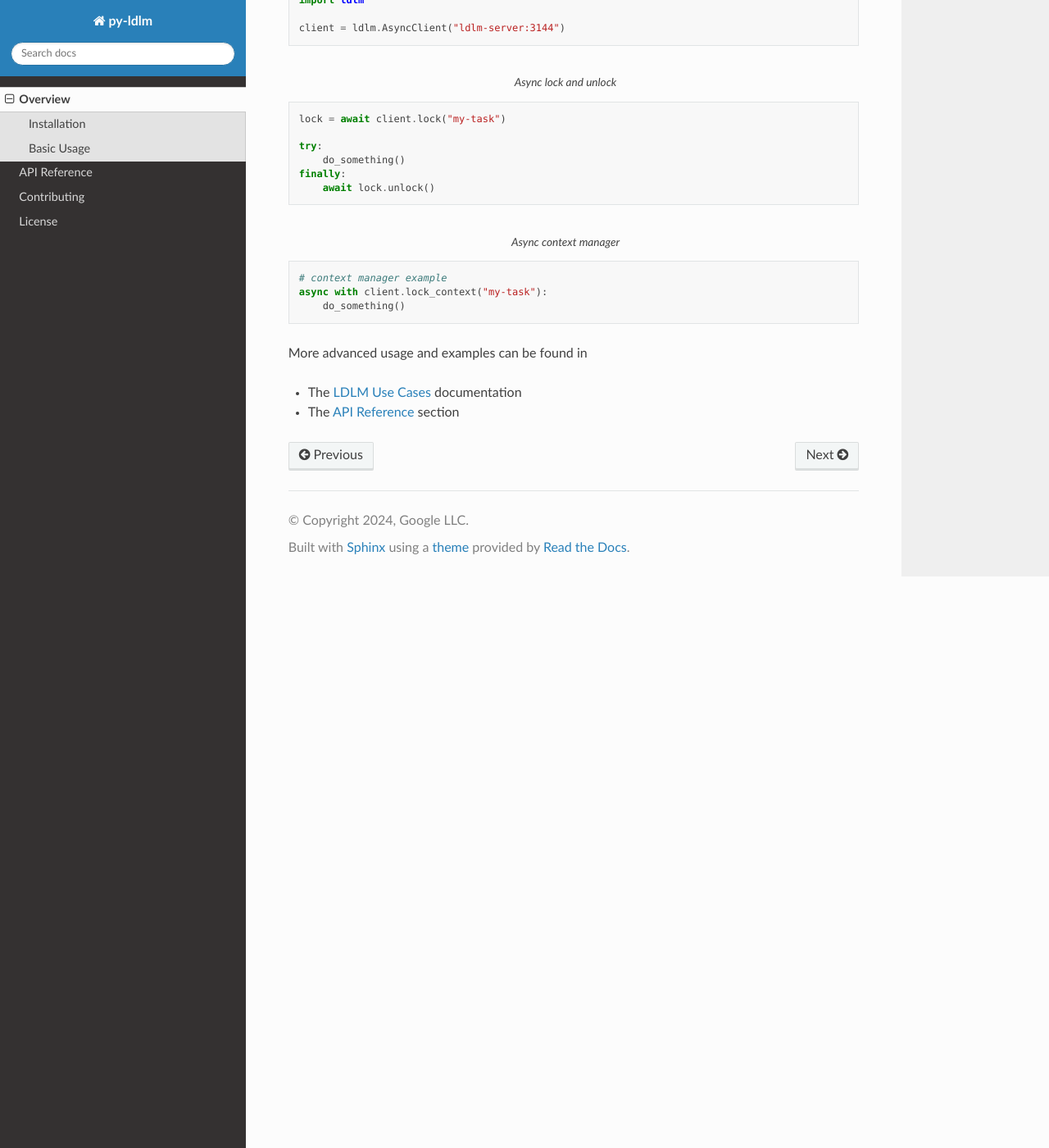
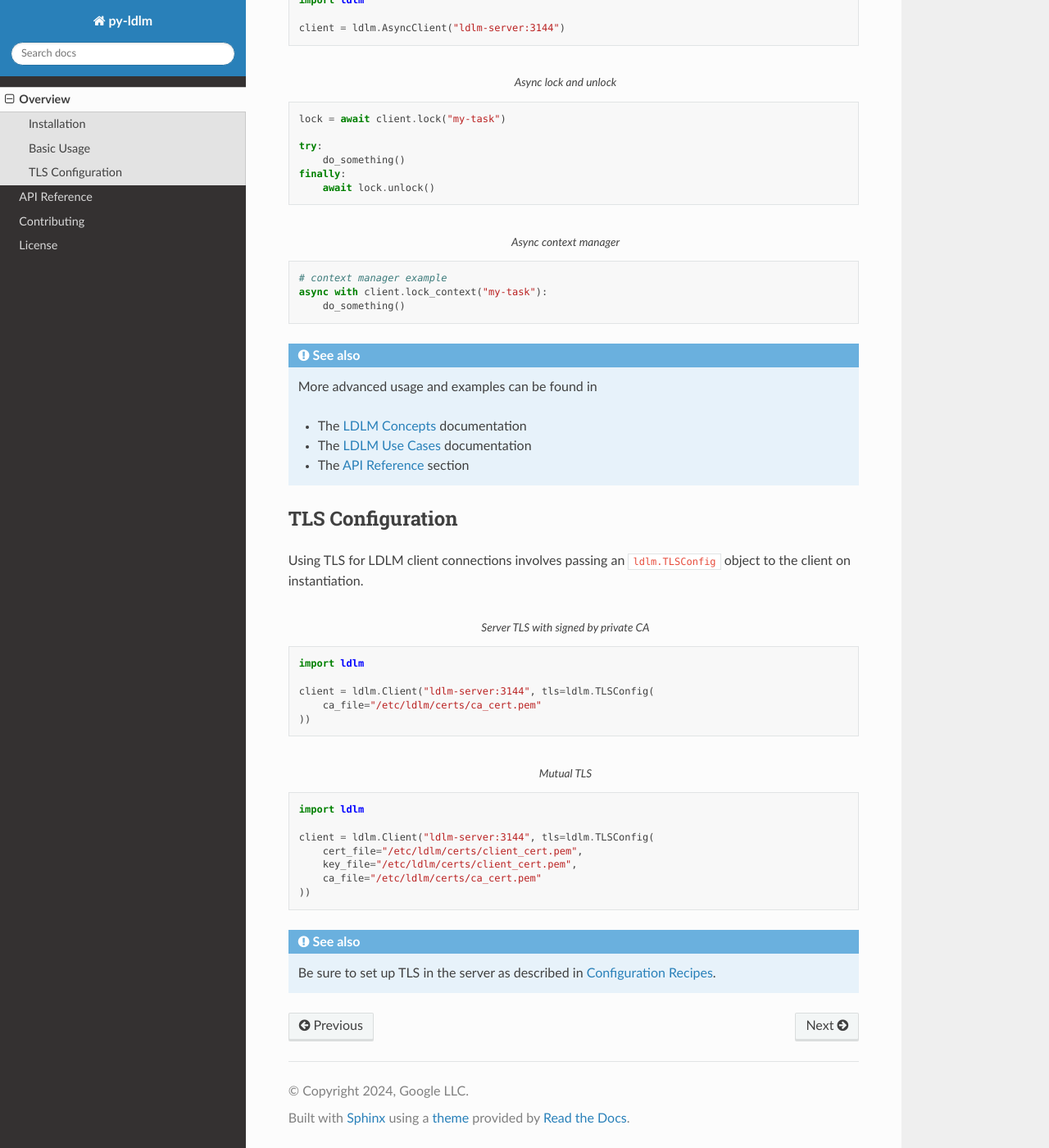
Before and after one commit to imoore76/py-ldlm, a Sphinx documentation site: the page built from docs/overview.rst, in a window 1280 px wide and 1400 px high, scrolled down 1127 px. Shown: the whole window at 82% size. Built offline with Sphinx 7.4.7 and the Read the Docs theme 3.1.0, drawn with Linux system fonts in a browser that asks for light colours; the version number could not be read and is left out.

```diff
--- a/docs/overview.rst
+++ b/docs/overview.rst
@@ -92,11 +92,53 @@
         do_something()
 
 
-More advanced usage and examples can be found in
-
 .. |useslink| raw:: html
 
     <a href="https://ldlm.readthedocs.io/en/stable/uses.html" target="_blank">LDLM Use Cases</a>
 
-* The |useslink| documentation
-* The :doc:`API Reference</ldlm>` section
+.. |conceptslink| raw:: html
+
+    <a href="https://ldlm.readthedocs.io/en/stable/concepts.html" target="_blank">LDLM Concepts</a>
+
+.. seealso::
+
+    More advanced usage and examples can be found in
+
+    * The |conceptslink| documentation
+    * The |useslink| documentation
+    * The :doc:`API Reference</ldlm>` section
+
+
+TLS Configuration
+==========================
+
+.. |ldlmtls| raw:: html
+
+    <a href="https://ldlm.readthedocs.io/en/stable/configuration.html#configuration-recipes" target="_blank">Configuration Recipes</a>
+
+Using TLS for LDLM client connections involves passing an ``ldlm.TLSConfig`` object to
+the client on instantiation.
+
+.. code-block:: python
+    :caption: Server TLS with signed by private CA
+
+    import ldlm
+
+    client = ldlm.Client("ldlm-server:3144", tls=ldlm.TLSConfig(
+        ca_file="/etc/ldlm/certs/ca_cert.pem"
+    ))
+
+.. code-block:: python
+    :caption: Mutual TLS
+
+    import ldlm
+
+    client = ldlm.Client("ldlm-server:3144", tls=ldlm.TLSConfig(
+        cert_file="/etc/ldlm/certs/client_cert.pem",
+        key_file="/etc/ldlm/certs/client_cert.pem",
+        ca_file="/etc/ldlm/certs/ca_cert.pem"
+    ))
+
+.. seealso::
+
+    Be sure to set up TLS in the server as described in |ldlmtls|.
```
Also changed, not shown: docs/conf.py (line endings or trailing spaces), 5 other files.
